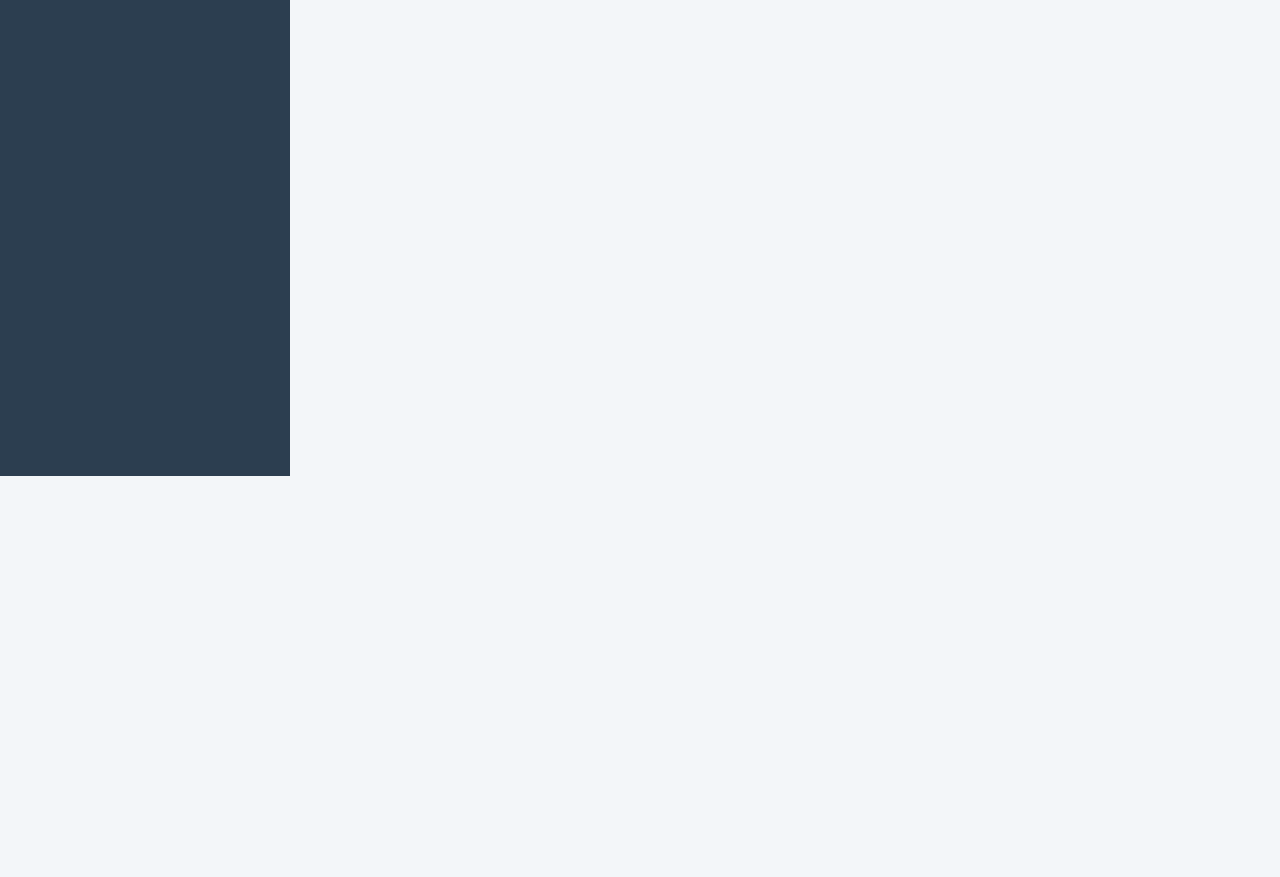
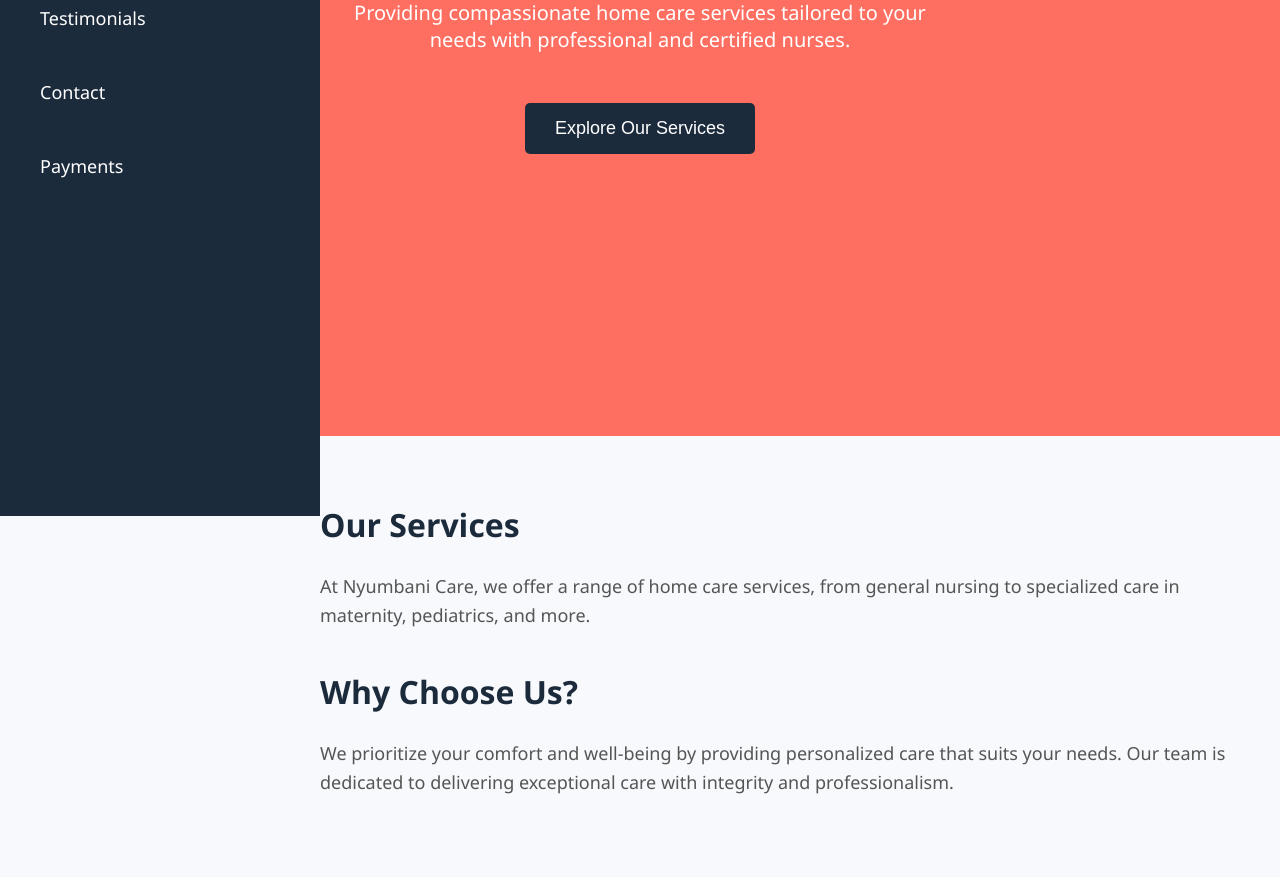
Before and after one commit to NyumbaniCare/NyumbaniCare, a plain HTML site: page index.html in a window 1280 px wide. Shown: the part 364-1241 px from the top of the page. Before the commit the page ends 800 px from the top, so only its background shows below. Drawn offline with Linux system fonts and the light colour scheme.

Commit message:
Update index.html

```diff
--- a/index.html
+++ b/index.html
@@ -5,36 +5,41 @@
     <meta name="viewport" content="width=device-width, initial-scale=1.0">
     <title>Nyumbani Care - Home</title>
     <style>
+        /* General Styles */
         body {
-            font-family: Arial, sans-serif;
             margin: 0;
             padding: 0;
-            background-color: #F3F6F9;
+            font-family: 'Segoe UI', Tahoma, Geneva, Verdana, sans-serif;
+            background-color: #F7F9FC;
             color: #333;
         }
 
+        /* Sidebar Styles */
         .sidebar {
-            width: 250px;
+            width: 280px;
             height: 100vh;
             position: fixed;
-            background-color: #2C3E50;
+            background-color: #1C2B3C;
             color: white;
-            padding: 20px;
+            padding: 40px 20px;
             transition: transform 0.3s ease-in-out;
             z-index: 1000;
         }
 
         .sidebar h2 {
             text-align: center;
+            font-size: 24px;
+            margin-bottom: 20px;
         }
 
         .sidebar ul {
             list-style: none;
             padding: 0;
+            margin-top: 30px;
         }
 
         .sidebar ul li {
-            padding: 10px 0;
+            padding: 15px 0;
         }
 
         .sidebar ul li a {
@@ -42,38 +47,91 @@
             color: white;
             display: block;
             font-size: 18px;
+            padding: 10px 20px;
+            border-radius: 6px;
         }
 
         .sidebar ul li a:hover {
-            background-color: #3498DB;
-            padding-left: 10px;
+            background-color: #4F6D7A;
         }
 
+        /* Sidebar Toggle */
         .toggle-btn {
             display: none;
             position: absolute;
             top: 20px;
             left: 20px;
-            background-color: #3498DB;
+            background-color: #FF6F61;
             color: white;
             border: none;
-            padding: 10px;
+            padding: 15px;
             font-size: 20px;
             cursor: pointer;
             z-index: 1001;
         }
 
+        /* Hero Section */
+        .hero {
+            background-color: #FF6F61;
+            color: white;
+            height: 100vh;
+            display: flex;
+            justify-content: center;
+            align-items: center;
+            flex-direction: column;
+            text-align: center;
+        }
+
+        .hero h1 {
+            font-size: 48px;
+            margin: 0;
+        }
+
+        .hero p {
+            font-size: 20px;
+            margin-top: 15px;
+            max-width: 600px;
+        }
+
+        .hero button {
+            background-color: #1C2B3C;
+            color: white;
+            padding: 15px 30px;
+            border: none;
+            font-size: 18px;
+            cursor: pointer;
+            margin-top: 30px;
+            border-radius: 5px;
+            transition: background-color 0.3s ease;
+        }
+
+        .hero button:hover {
+            background-color: #4F6D7A;
+        }
+
+        /* Main Content */
         main {
-            margin-left: 260px;
-            padding: 20px;
-            text-align: center;
+            margin-left: 280px;
+            padding: 40px;
             transition: margin-left 0.3s ease;
         }
 
-        h1 {
-            color: #2C3E50;
+        .content-section {
+            margin-bottom: 40px;
         }
 
+        .content-section h2 {
+            font-size: 32px;
+            color: #1C2B3C;
+        }
+
+        .content-section p {
+            font-size: 18px;
+            color: #555;
+            line-height: 1.6;
+        }
+
+        /* Responsive Design */
         @media (max-width: 768px) {
             .sidebar {
                 transform: translateX(-100%);
@@ -89,6 +147,14 @@
 
             .sidebar ul li a {
                 font-size: 16px;
+            }
+
+            .hero h1 {
+                font-size: 36px;
+            }
+
+            .hero p {
+                font-size: 18px;
             }
         }
     </style>
@@ -109,9 +175,21 @@
         </ul>
     </div>
 
+    <div class="hero">
+        <h1>Welcome to Nyumbani Care</h1>
+        <p>Providing compassionate home care services tailored to your needs with professional and certified nurses.</p>
+        <button onclick="location.href='#services'">Explore Our Services</button>
+    </div>
+
     <main>
-        <h1>Welcome to Nyumbani Care</h1>
-        <p>Providing compassionate home care services tailored to your needs.</p>
+        <div class="content-section">
+            <h2>Our Services</h2>
+            <p>At Nyumbani Care, we offer a range of home care services, from general nursing to specialized care in maternity, pediatrics, and more.</p>
+        </div>
+        <div class="content-section">
+            <h2>Why Choose Us?</h2>
+            <p>We prioritize your comfort and well-being by providing personalized care that suits your needs. Our team is dedicated to delivering exceptional care with integrity and professionalism.</p>
+        </div>
     </main>
 
     <script>
@@ -121,7 +199,7 @@
             const isOpen = sidebar.style.transform === "translateX(0)";
 
             sidebar.style.transform = isOpen ? "translateX(-100%)" : "translateX(0)";
-            main.style.marginLeft = isOpen ? "0" : "260px";
+            main.style.marginLeft = isOpen ? "0" : "280px";
         }
 
         document.addEventListener("click", function(event) {
@@ -136,4 +214,4 @@
     </script>
 
 </body>
-</html>
+        </html>
```
